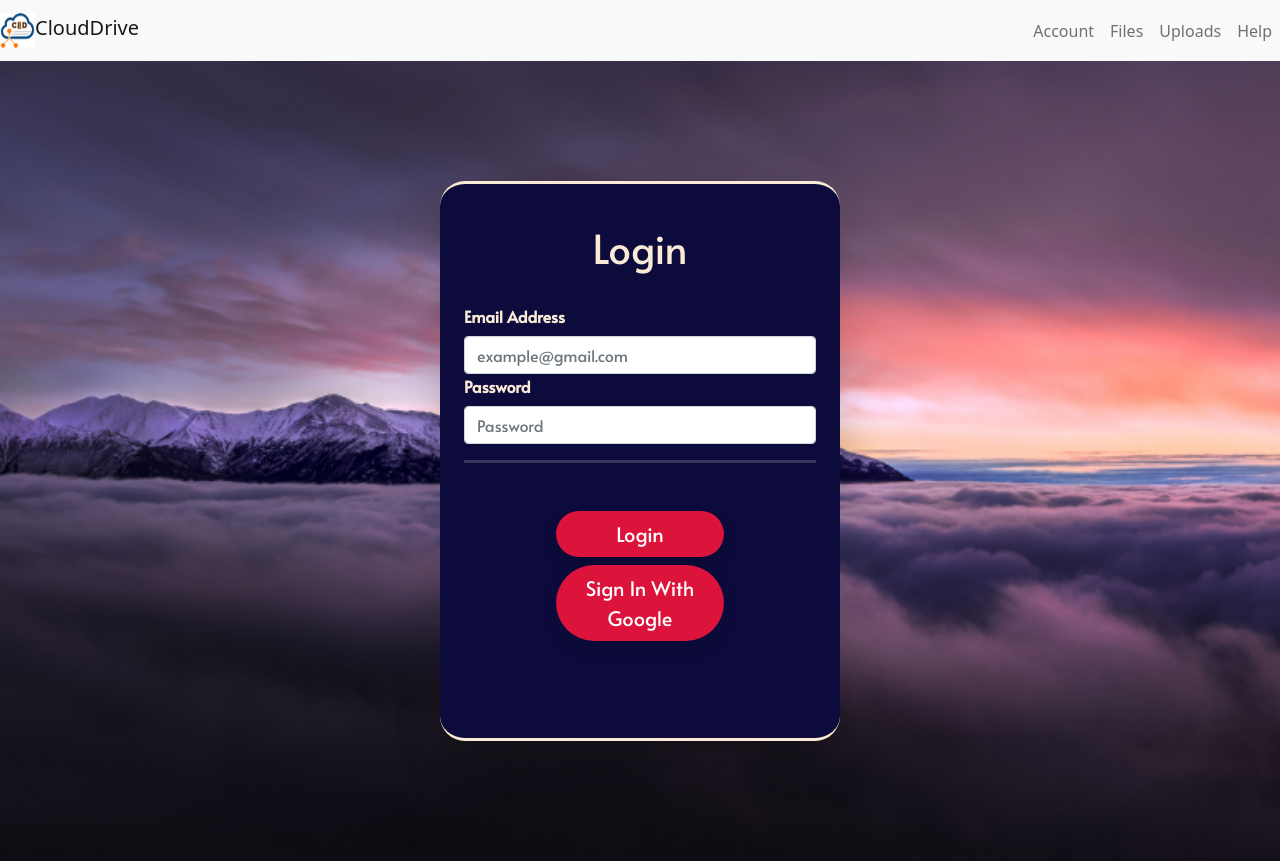
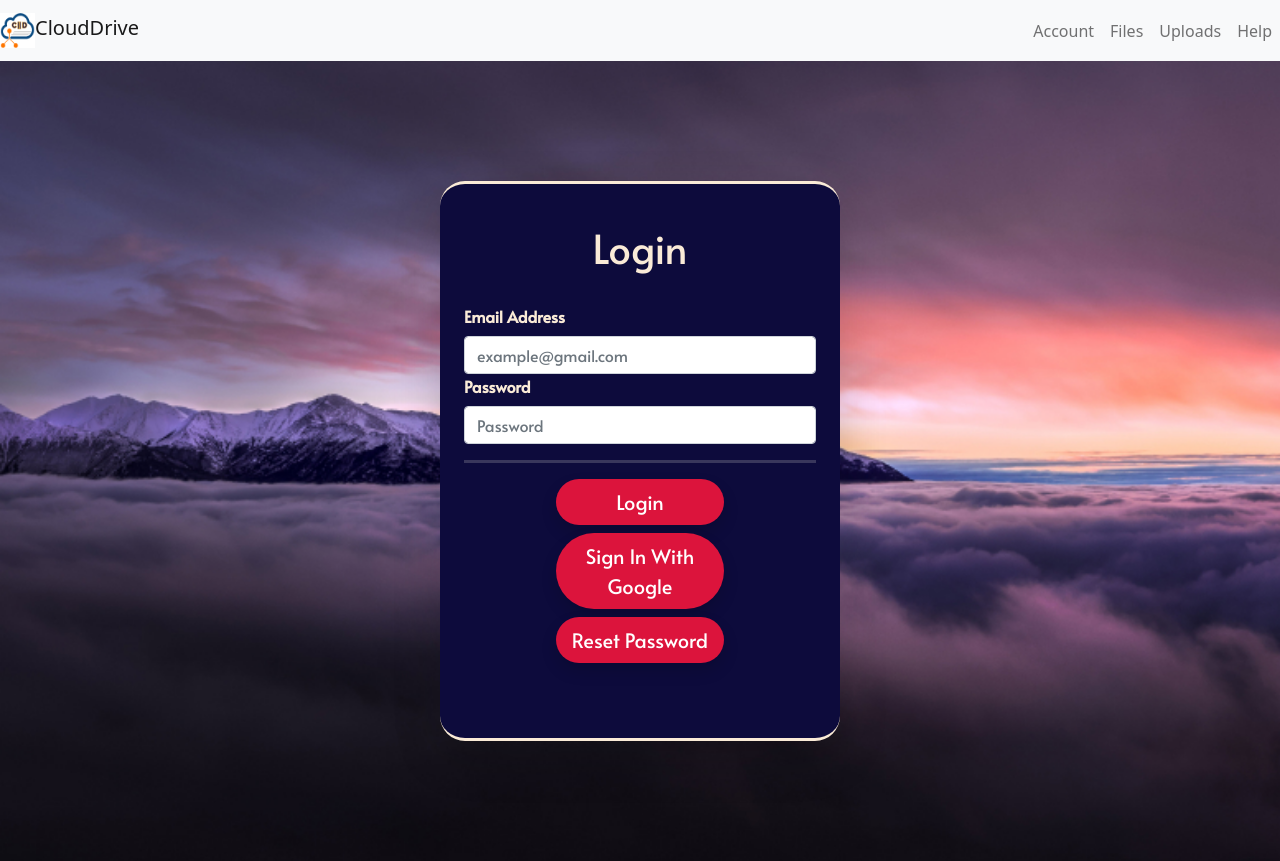
Before and after one commit to The-Rensselaer-Communion-of-Students/React, a React (Create React App) app in the folder cloud_drive/: page /login in a window 1280 px wide. Built offline with nearby package versions, Linux system fonts and the light colour scheme; no server answers; a web font is replaced by a local one.

Commit message:
Linked Reset to Login

```diff
--- a/cloud_drive/src/Pages/Dashboard.jsx
+++ b/cloud_drive/src/Pages/Dashboard.jsx
@@ -21,7 +21,7 @@ const Dashboard = () => {
     <Navbarf/>
      <div>
       <h1>Dashboard </h1>
-      <h2>Name : {user.displayName}</h2>
+      <h2>Welcome {user.displayName},</h2>
       <h2>Email : {user.email}</h2>
       <button onClick={logout}>Log out</button>
       <button onClick={reset}>Reset Password</button>
--- a/cloud_drive/src/Pages/Loginpage.jsx
+++ b/cloud_drive/src/Pages/Loginpage.jsx
@@ -18,6 +18,9 @@ export default function Loginpage() {
           if (email && password) signInUser(email, password);
       {loading ? <h2>Loading...</h2> : <> {user ?  navigate("/dashboard"):<></> } </>}
         };
+        const resetRedirect = (e) => {
+          navigate('/reset')
+        }
   return (
     <>
     <Navbarf></Navbarf>
@@ -31,9 +34,10 @@ export default function Loginpage() {
               <Form.Label>Password</Form.Label>
               <Form.Control type="password" placeholder="Password" ref={psdRef}/>
               <hr className="solid"/>
-              <div className="d-grid gap-2 justify-content-center m-5">
+              <div className="d-grid gap-2 justify-content-center">
                 <Button variant="primary" type="submit" size="lg" className='rounded-pill border-0 shadow'>Login</Button>
                 <Button variant="primary" type="submit" size="lg" className='rounded-pill border-0 shadow'>Sign In With Google</Button>
+                <Button variant="primary" type="button" size="lg" className='rounded-pill border-0 shadow' onClick={resetRedirect}>Reset Password</Button>
               </div>
           </Form>
         </div>
```
